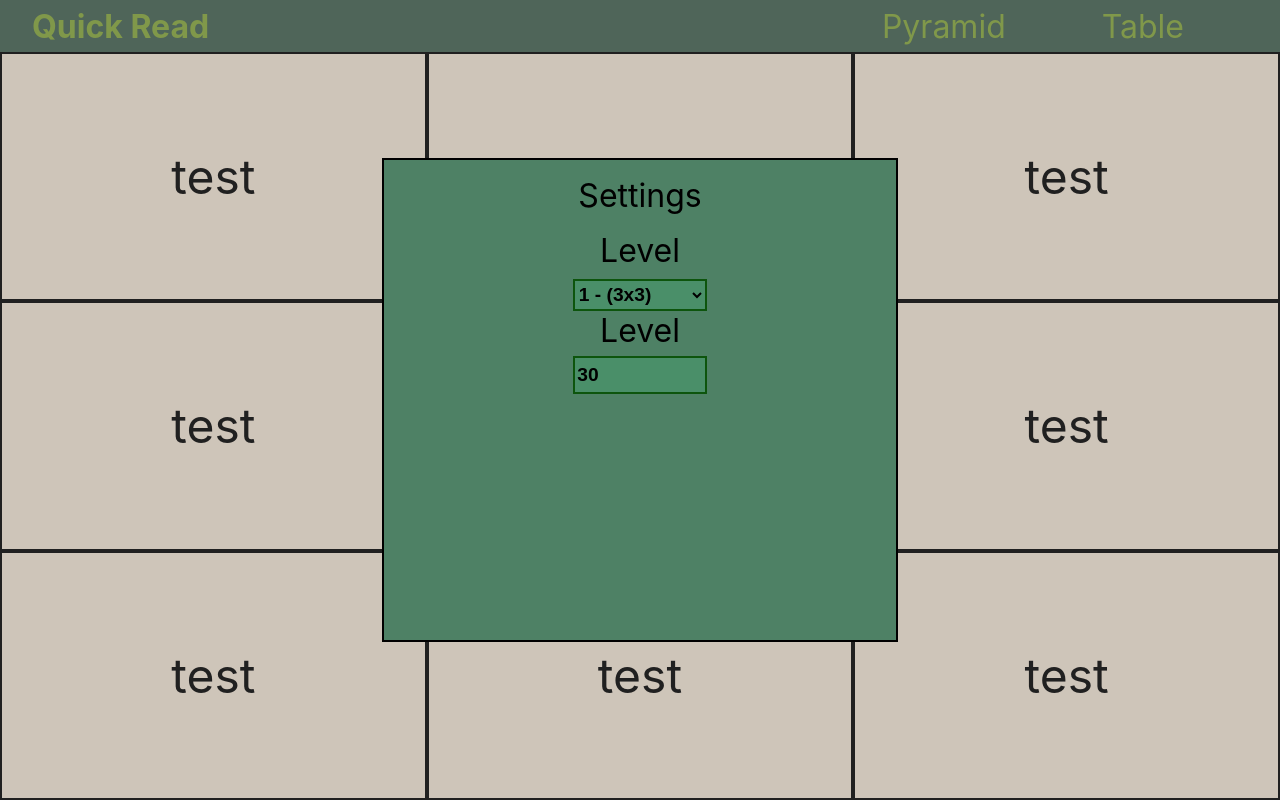
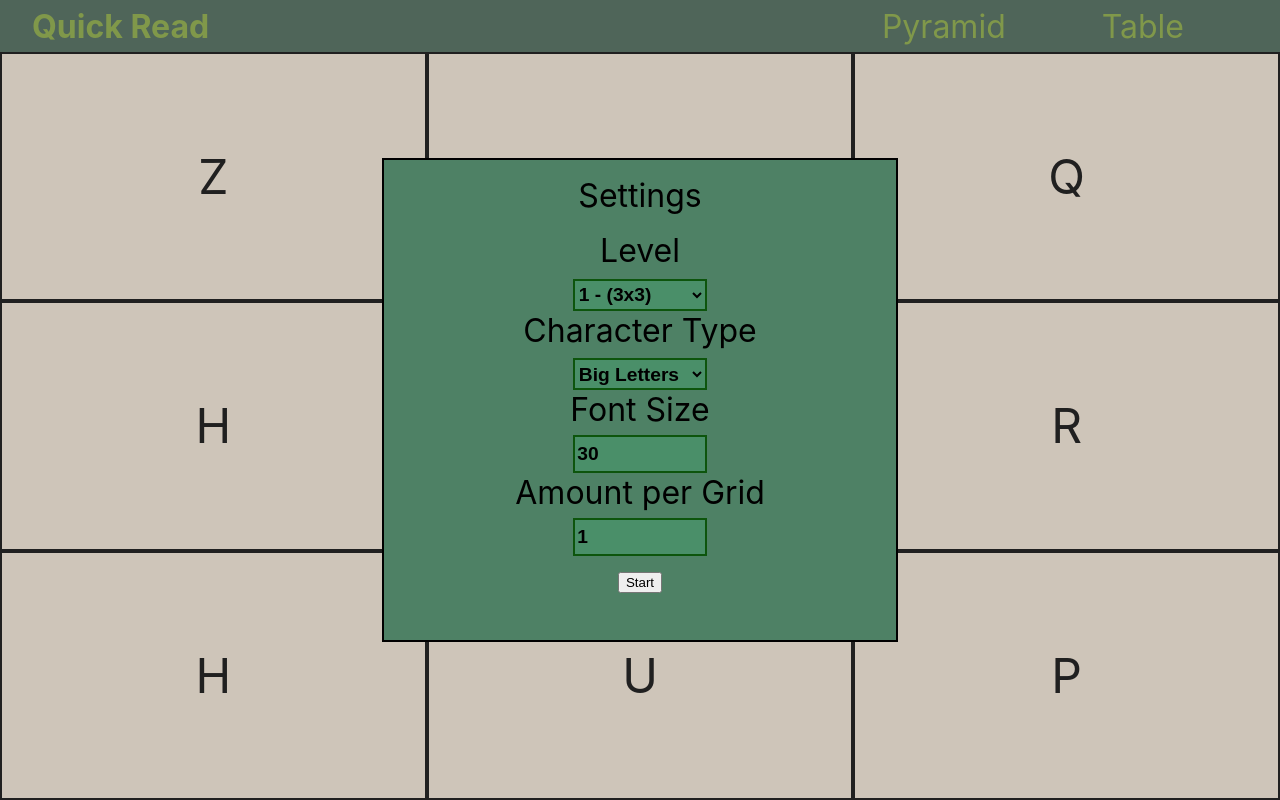
Before and after one commit to DMaladyn/Quick-Read, a React (Create React App) app: page /table in a window 1280 px wide. Both pictures are taken after a click on the picture 1248 px from the left and 84 px from the top of the page. Built offline with nearby package versions, Linux system fonts and the light colour scheme.

Commit message:
Table Update

```diff
--- a/src/components/pages/table.js
+++ b/src/components/pages/table.js
@@ -7,6 +7,8 @@ import TablePiece from "../parts/tablePiece";
 function Table() {
   const fontInput = useRef();
   const lvlInput = useRef();
+  const amountInput = useRef();
+  const lettersInput = useRef();
 
   const table = [];
 
@@ -15,6 +17,10 @@ function Table() {
   const [font, setFont] = useState(3);
 
   const [lvl, setLvl] = useState(0);
+
+  const [amount, setAmount] = useState(1);
+
+  const [letters, setLetters] = useState("LBig");
 
   const level = [
     {
@@ -40,7 +46,7 @@ function Table() {
   ];
 
   for (let i = 0; i < level[lvl].loop; i++) {
-    table.push(<TablePiece font={font} />);
+    table.push(<TablePiece font={font} amount={amount} letters={letters} />);
   }
 
   function openSettings() {
@@ -55,6 +61,8 @@ function Table() {
     setSettings(false);
     setFont(fontInput.current.value / 10);
     setLvl(lvlInput.current.value);
+    setLetters(lettersInput.current.value);
+    setAmount(amountInput.current.value);
 
     console.log("submitted");
   }
@@ -92,9 +100,30 @@ function Table() {
                 </select>
 
                 <div>
-                  <label>Level</label>
+                  <label>Character Type</label>
+                </div>
+                <select defaultValue={letters} ref={lettersInput}>
+                  <option value="LBig">Big Letters</option>
+                  <option value="LSmall">Small Letters</option>
+                  <option value="N">Numbers</option>
+                  <option value="BothBig">Big Letters & Numbers</option>
+                  <option value="BothSmall">Small Letters & Numbers</option>
+                  <option value="All">Everything</option>
+                </select>
+
+                <div>
+                  <label>Font Size</label>
                 </div>
                 <input defaultValue={font * 10} ref={fontInput} />
+
+                <div>
+                  <label>Amount per Grid</label>
+                </div>
+                <input defaultValue={amount} ref={amountInput} />
+
+                <div>
+                  <button>Start</button>
+                </div>
               </form>
             </div>
           </div>
--- a/src/components/parts/tablePiece.js
+++ b/src/components/parts/tablePiece.js
@@ -1,9 +1,35 @@
 import classes from "./tablePiece.module.css";
 
 function TablePiece(props) {
+  function randomLetters(length) {
+    var result = "";
+    if (props.letters === "LBig") {
+      var characters = "ABCDEFGHIJKLMNOPQRSTUVWXYZ";
+    } else if (props.letters === "LSmall") {
+      characters = "abcdefghijklmnopqrstuvwxyz";
+    } else if (props.letters === "N") {
+      characters = "1234567890";
+    } else if (props.letters === "BothSmall") {
+      characters = "1234567890abcdefghijklmnopqrstuvwxyz";
+    } else if (props.letters === "BothBig") {
+      characters = "1234567890ABCDEFGHIJKLMNOPQRSTUVWXYZ";
+    } else if (props.letters === "All") {
+      characters =
+        "1234567890ABCDEFGHIJKLMNOPQRSTUVWXYZabcdefghijklmnopqrstuvwxyz";
+    }
+
+    var charactersLength = characters.length;
+    for (var i = 0; i < length; i++) {
+      result += characters.charAt(Math.floor(Math.random() * charactersLength));
+    }
+    return result;
+  }
+
+  var text = randomLetters(props.amount);
+
   return (
     <div style={{ fontSize: props.font + "rem" }} className={classes.grid}>
-      test
+      {text}
     </div>
   );
 }
```
